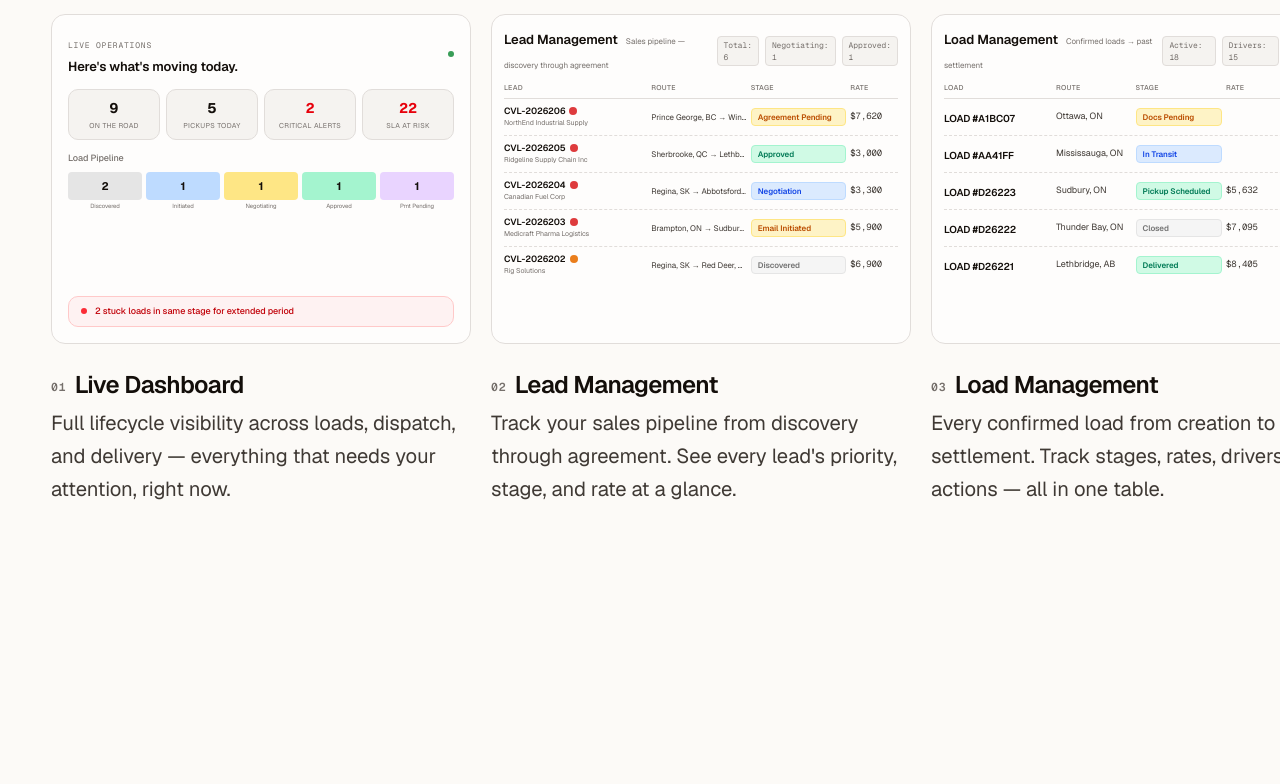
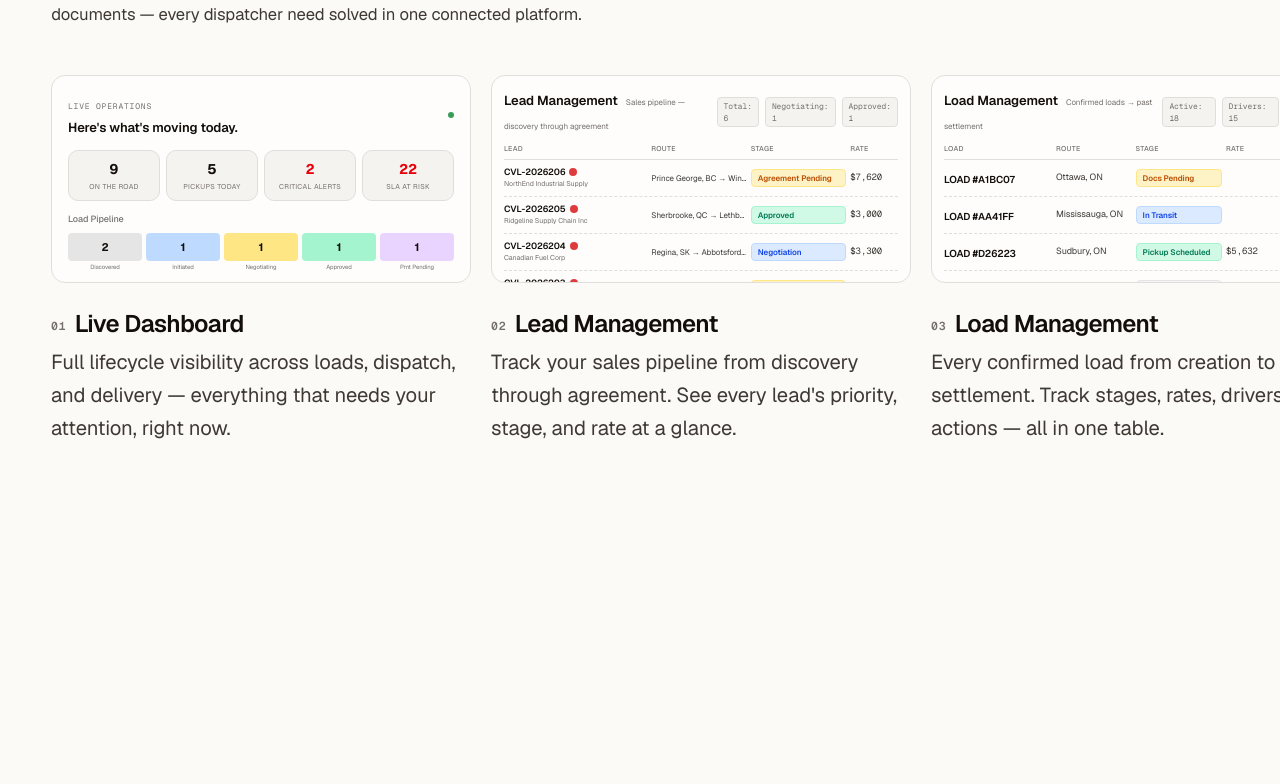
Before and after one commit to ashakya-primusai/trucking-sds-2, a Next.js app: page / in a window 1280 px wide. Shown: the part 2835-3619 px from the top of the page. Built offline with nearby package versions, Linux system fonts and the light colour scheme; a web font is replaced by a local one.

Commit message:
fixed scroll

```diff
--- a/src/app/globals.css
+++ b/src/app/globals.css
@@ -225,21 +225,34 @@ section#hero.hero-scroll-section {
 section#bento.bento-scroll-section {
   height: 200svh;
   overflow: visible;
+  padding-top: var(--nav-height);
+  box-sizing: border-box;
 }
 
 .bento-scroll-pin {
   position: sticky;
-  top: 0;
-  height: 100svh;
+  top: var(--nav-height);
+  height: calc(100svh - var(--nav-height));
   overflow: hidden;
-  padding-block: clamp(40px, 5vh, 72px);
+  padding-block: clamp(16px, 2.5vh, 32px);
+  box-sizing: border-box;
+}
+
+.bento-scroll-pin > .page-wrap.bento-scroll-content {
+  height: 100%;
+  padding-block: 0;
 }
 
 .bento-scroll-content {
   height: 100%;
   display: flex;
   flex-direction: column;
+  justify-content: flex-start;
   min-height: 0;
+}
+
+.bento-scroll-content .bento-card-preview {
+  height: clamp(200px, 26vh, 260px);
 }
 
 section#about,
@@ -673,10 +686,12 @@ section#bella > .page-wrap {
   section#bento.bento-scroll-section {
     height: auto;
     overflow: visible;
+    padding-top: 0;
   }
 
   .bento-scroll-pin {
     position: relative;
+    top: auto;
     height: auto;
     overflow: visible;
     padding-block: clamp(48px, 7vh, 80px);
--- a/src/components/nav.tsx
+++ b/src/components/nav.tsx
@@ -2,7 +2,7 @@
 
 import Link from "next/link";
 import { usePathname } from "next/navigation";
-import { useEffect, useState } from "react";
+import { useEffect, useRef, useState } from "react";
 import { Logo } from "./logo";
 
 const navLinks = [
@@ -54,9 +54,31 @@ function NavLink({
 export function Nav() {
   const pathname = usePathname();
   const isHome = pathname === "/";
+  const headerRef = useRef<HTMLElement>(null);
   const [scrolled, setScrolled] = useState(false);
   const [activeSection, setActiveSection] = useState<string>("hero");
   const [menuOpen, setMenuOpen] = useState(false);
+
+  useEffect(() => {
+    const header = headerRef.current;
+    if (!header) return;
+
+    const syncNavHeight = () => {
+      document.documentElement.style.setProperty(
+        "--nav-height",
+        `${header.offsetHeight}px`,
+      );
+    };
+
+    syncNavHeight();
+    const ro = new ResizeObserver(syncNavHeight);
+    ro.observe(header);
+    window.addEventListener("resize", syncNavHeight);
+    return () => {
+      ro.disconnect();
+      window.removeEventListener("resize", syncNavHeight);
+    };
+  }, []);
 
   useEffect(() => {
     const onScroll = () => {
@@ -103,6 +125,7 @@ export function Nav() {
   return (
     <>
       <header
+        ref={headerRef}
         className={`sticky top-0 z-50 backdrop-blur-[14px] backdrop-saturate-[160%] transition-[border-color] duration-200 border-b ${scrolled || menuOpen ? "border-line" : "border-transparent"
           }`}
         style={{ background: "color-mix(in oklch, var(--bg) 78%, transparent)" }}
@@ -168,7 +191,10 @@ export function Nav() {
             aria-label="Close menu"
             onClick={closeMenu}
           />
-          <div className="absolute top-18 sm:top-20 left-0 right-0 bottom-0 bg-bg border-t border-line flex flex-col overflow-y-auto">
+          <div
+            className="absolute left-0 right-0 bottom-0 bg-bg border-t border-line flex flex-col overflow-y-auto"
+            style={{ top: "var(--nav-height)" }}
+          >
             <nav className="flex flex-col p-4 gap-1" aria-label="Mobile primary">
               {navLinks.map((link) => (
                 <NavLink
--- a/src/components/sections/bento-showcase.tsx
+++ b/src/components/sections/bento-showcase.tsx
@@ -4,6 +4,7 @@ import { useEffect, useRef, useState } from "react";
 import { Eyebrow } from "@/components/ui/eyebrow";
 import { Reveal } from "@/components/ui/reveal";
 import { ScrollHighlightHeading } from "@/components/ui/scroll-highlight-heading";
+import { HIGHLIGHT_SCROLL_END } from "@/lib/scroll-highlight";
 
 const BENTO_HEADLINE_LINES = [
   ["How", "we", "solved", "it."],
@@ -379,7 +380,7 @@ function FeatureCard({ id, title, desc, index, number, children }: FeatureCardPr
     >
       {/* Desktop: always expanded */}
       <div className="hidden sm:flex flex-col gap-6">
-        <div className="h-[280px] md:h-[330px] w-full">{children}</div>
+        <div className="bento-card-preview w-full">{children}</div>
         <div>
           <h3 className="bento-feature-card__title text-[22px] md:text-[24px] font-semibold text-ink tracking-tight leading-snug"><span className="font-mono text-[11.5px] text-ink-3 tracking-[0.08em] mr-2 align-middle">{String(number).padStart(2, "0")}</span>{title}</h3>
           <p className="bento-feature-card__desc mt-1.5 text-[17px] md:text-[20.25px] text-ink-2 leading-relaxed">{desc}</p>
@@ -435,27 +436,47 @@ function FeatureCard({ id, title, desc, index, number, children }: FeatureCardPr
 
 export function BentoShowcase() {
   const sectionRef = useRef<HTMLElement>(null);
+  const cardRowRef = useRef<HTMLDivElement>(null);
   const [scrollProgress, setScrollProgress] = useState(0);
+
+  const syncCardRowScroll = (progress: number) => {
+    const row = cardRowRef.current;
+    if (!row) return;
+    const maxScroll = row.scrollWidth - row.clientWidth;
+    if (maxScroll <= 0) return;
+    const p = Math.min(1, progress / HIGHLIGHT_SCROLL_END);
+    row.scrollLeft = p * maxScroll;
+  };
+
   useEffect(() => {
     const section = sectionRef.current;
     if (!section) return;
 
     const onScroll = () => {
       const scrollable = section.offsetHeight - window.innerHeight;
-      if (scrollable <= 0) return; // handled by IntersectionObserver on mobile
+      if (scrollable <= 0) return; // mobile: stacked layout, no scroll-sync
+      const sectionTop =
+        section.getBoundingClientRect().top + window.scrollY;
       const progress = Math.min(
         1,
-        Math.max(0, (window.scrollY - section.offsetTop) / scrollable),
+        Math.max(0, (window.scrollY - sectionTop) / scrollable),
       );
       setScrollProgress(progress);
+      syncCardRowScroll(progress);
     };
 
     onScroll();
     window.addEventListener("scroll", onScroll, { passive: true });
     window.addEventListener("resize", onScroll, { passive: true });
+
+    const row = cardRowRef.current;
+    const ro = row ? new ResizeObserver(onScroll) : null;
+    if (row && ro) ro.observe(row);
+
     return () => {
       window.removeEventListener("scroll", onScroll);
       window.removeEventListener("resize", onScroll);
+      ro?.disconnect();
     };
   }, []);
 
@@ -510,8 +531,11 @@ export function BentoShowcase() {
             {/* <div className="pointer-events-none absolute right-0 top-0 bottom-0 w-12 sm:w-24 z-10 hidden sm:block"
               style={{ background: "linear-gradient(to left, var(--bg), transparent)" }} /> */}
 
-            <div className="bento-card-row flex flex-col sm:flex-row gap-3 sm:gap-5 sm:overflow-x-auto pb-4 sm:pb-6 sm:snap-x sm:snap-mandatory sm:-mx-[clamp(20px,4vw,56px)] sm:px-[clamp(20px,4vw,56px)] sm:scroll-pl-[clamp(20px,4vw,56px)]"
-              style={{ scrollbarWidth: "none", msOverflowStyle: "none", WebkitOverflowScrolling: "touch" }}>
+            <div
+              ref={cardRowRef}
+              className="bento-card-row flex flex-col sm:flex-row gap-3 sm:gap-5 sm:overflow-x-auto pb-4 sm:pb-6 sm:-mx-[clamp(20px,4vw,56px)] sm:px-[clamp(20px,4vw,56px)] sm:scroll-pl-[clamp(20px,4vw,56px)]"
+              style={{ scrollbarWidth: "none", msOverflowStyle: "none", WebkitOverflowScrolling: "touch" }}
+            >
 
               <FeatureCard
                 id="dashboard"
--- a/src/lib/scroll-highlight.ts
+++ b/src/lib/scroll-highlight.ts
@@ -1,8 +1,11 @@
+/** Scroll progress (0–1) at which headline highlight animation completes */
+export const HIGHLIGHT_SCROLL_END = 0.82;
+
 export function wordFill(
   index: number,
   progress: number,
   count: number,
-  highlightEnd = 0.82,
+  highlightEnd = HIGHLIGHT_SCROLL_END,
 ) {
   const p = Math.min(1, progress / highlightEnd);
   const segment = 1 / count;
```
